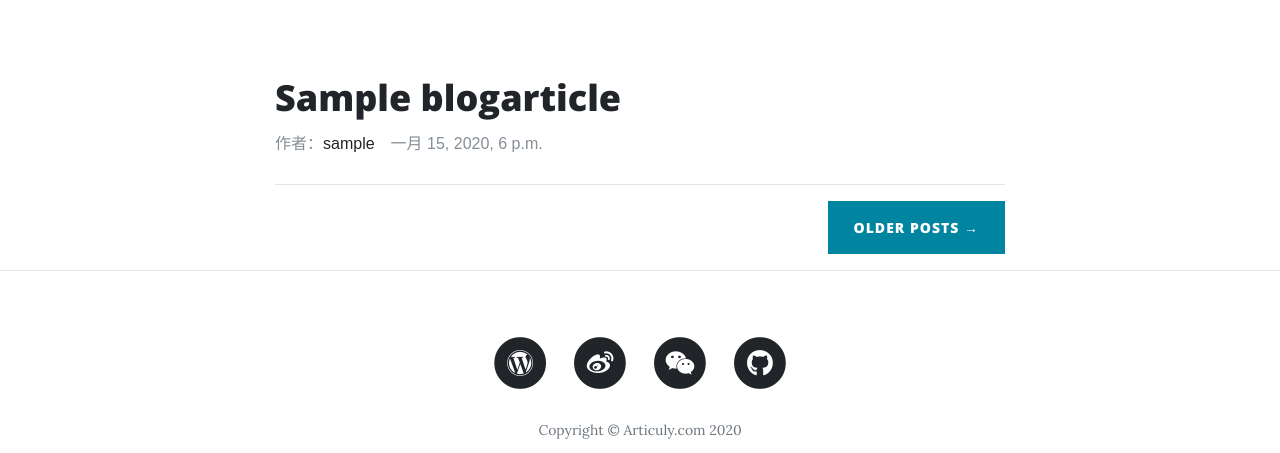
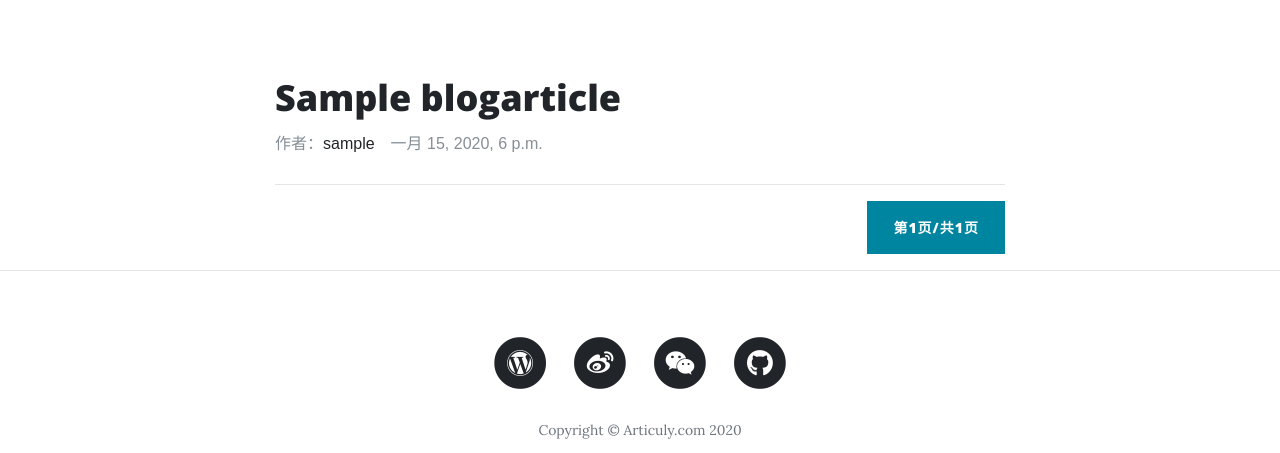
Before and after one commit to articuly/django_blog, a Django app: page /blog/ in a window 1280 px wide. Shown: the part 536-989 px from the top of the page. Run offline with Django 3.2, Linux system fonts and the light colour scheme; tables that the repository leaves empty hold one stand-in row (values such as "Sample post"); some libraries are stand-ins or nearby versions.

Commit message:
文章功能，分页显示

```diff
--- a/account/views.py
+++ b/account/views.py
@@ -96,7 +96,7 @@
 @login_required(login_url='/account/login/')
 def my_image(request):
     if request.method == 'POST':
-        img = request.POST['img']
+        img = request.POST['img']  # 前端的变量名为img
         userinfo = UserInfo.objects.get(user=request.user.id)
         userinfo.photo = img
         userinfo.save()
--- a/blog/views.py
+++ b/blog/views.py
@@ -3,11 +3,21 @@ from .models import BlogArticles
 from django.contrib.auth.decorators import login_required
 from .forms import BlogArticlesForm
 from django.http import HttpResponse
+from django.core.paginator import Paginator, EmptyPage, PageNotAnInteger
 
 
 def blog_home(request):
     blogs = BlogArticles.objects.all()
-    return render(request, 'blog/home.html', {'blogs': blogs})
+    paginator = Paginator(blogs, 3)
+    page = request.GET.get('page')  # http://localhost:8000/blog/?page=1
+    try:
+        current_page = paginator.page(page)
+    except PageNotAnInteger:
+        current_page = paginator.page(1)
+    except EmptyPage:
+        current_page = paginator.page(paginator.num_pages)
+    current_blogs = current_page.object_list
+    return render(request, 'blog/home.html', {'blogs': current_blogs, 'page': current_page})
 
 
 def blog_article(request, article_id):
--- a/templates/account/password_reset_email.html
+++ b/templates/account/password_reset_email.html
@@ -1,4 +1,4 @@
-<p>本邮件允许您重置清心涟漪博客的用户密码</p>
+<p>本邮件允许您重置宁静致远博客的用户密码</p>
 <p>通过下面的链接完成重置密码操作</p>
 {{ protocol }}://{{ domain }}{% url 'account:password_reset_confirm' uidb64=uid token=token %}
 <p>您的用户名是：{{ user.get_username }}</p>
--- a/templates/blog/article.html
+++ b/templates/blog/article.html
@@ -1,5 +1,9 @@
 {% extends 'base.html' %}
 {% load staticfiles %}
+
+{% block title %}
+    宁静致远 - {{ article.title }}
+{% endblock %}
 
 {% block style %}
     <link rel="stylesheet" href="{% static 'editor/css/editormd.preview.css' %}">
--- a/templates/blog/home.html
+++ b/templates/blog/home.html
@@ -37,7 +37,7 @@
                 {% endfor %}
                 <!-- Pager -->
                 <div class="clearfix">
-                    <a class="btn btn-primary float-right" href="#">Older Posts &rarr;</a>
+                    {% include 'paginator.html' %}
                 </div>
             </div>
         </div>
--- /dev/null
+++ b/templates/paginator.html
@@ -0,0 +1,11 @@
+<div class="clearfix">
+    <span class="step-link">
+        {% if page.has_next %}
+            <a class="btn btn-primary float-right" href="?page={{ page.next_page_number }}">下一页</a>
+        {% endif %}
+        <span class="current btn btn-primary float-right">第{{ page.number }}页/共{{ page.paginator.num_pages }}页</span>
+        {% if page.has_previous %}
+            <a class="btn btn-primary float-right" href="?page={{ page.previous_page_number }}">上一页</a>
+        {% endif %}
+    </span>
+</div>
```
